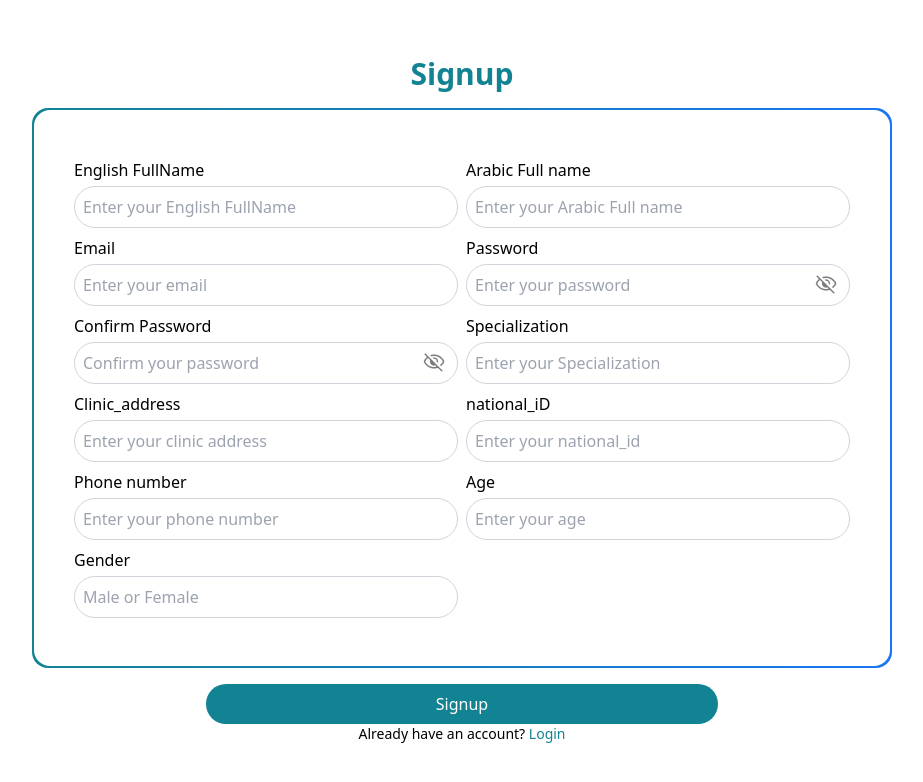
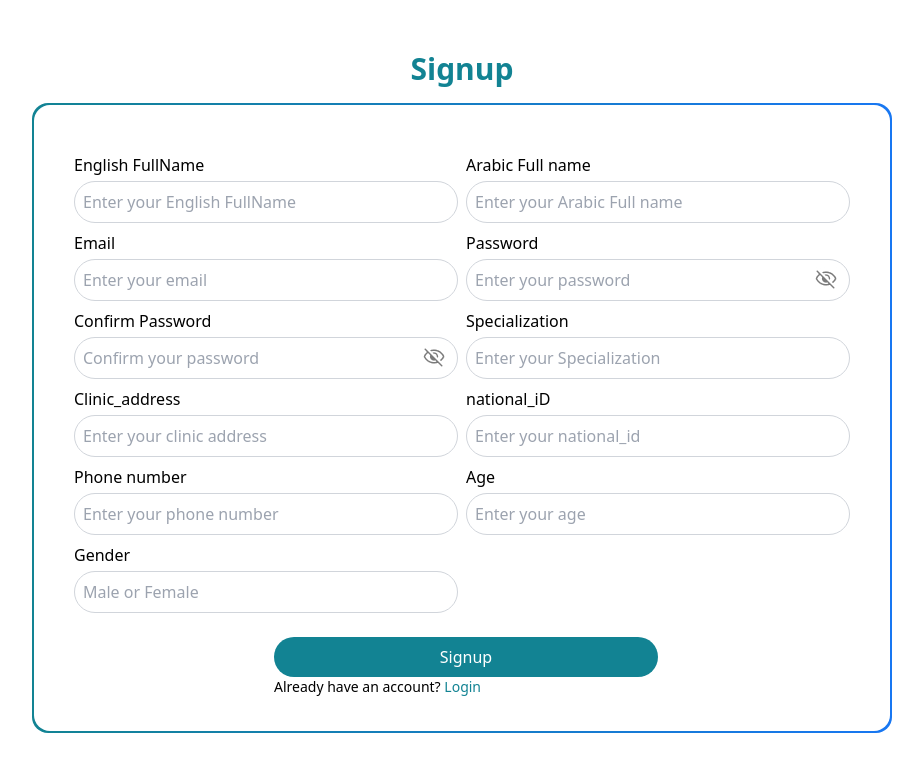
Before and after one commit to Medical-Society/Doctor-Website, a React (Vite) app: page / in a window 1280 px wide. Shown: the top 782 px of the page, without its empty margins (178-1101 px from the left). Built offline with nearby package versions, Linux system fonts and the light colour scheme.

Commit message:
reposition signup button

```diff
--- a/src/Pages/Signup.tsx
+++ b/src/Pages/Signup.tsx
@@ -39,7 +39,8 @@
     };
   const handleSubmit = async (e: React.FormEvent<HTMLFormElement>) => {
     e.preventDefault();
-    setIsLoading(true);
+    alert("Signup form submitted");
+      setIsLoading(true);
     try {
       const res = await registerUser(signup);
       console.log(res);
@@ -86,11 +87,12 @@
         <div className="rounded-2xl bg-gradient-to-r from-primary to-secondary p-0.5 w-10/12 max-w-md lg:min-w-max mb-4">
         <form className="grid grid-cols-1 xl:grid-cols-2 gap-2 bg-white rounded-2xl py-10 px-5 xl:px-10 xl:py-12 " onSubmit={handleSubmit}>
           {renderFormInputList}
-
+          <div className="relative xl:mt-20 xl:top-11 xl:left-25 xl:transform xl:-translate-x-1/2 xl:-translate-y-1/2">
+            <Button text="Signup" disabled={isLoading} />
+            <HaveAccountOrNot type="signup" />
+          </div>
         </form>
         </div>
-          <Button text="Signup" disabled={isLoading} />
-          <HaveAccountOrNot type="signup" />
       </div>
     </div>
   );
```
